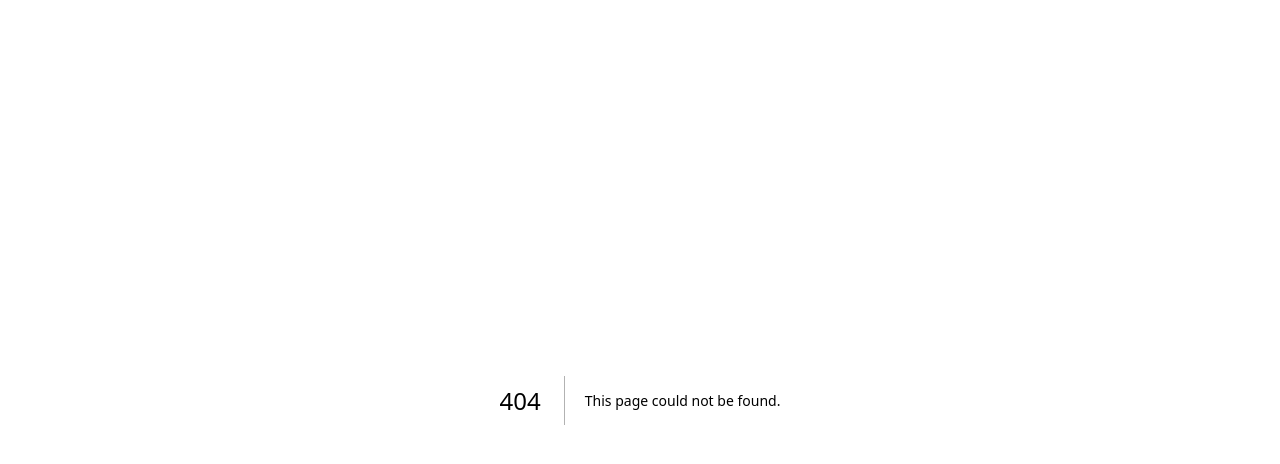
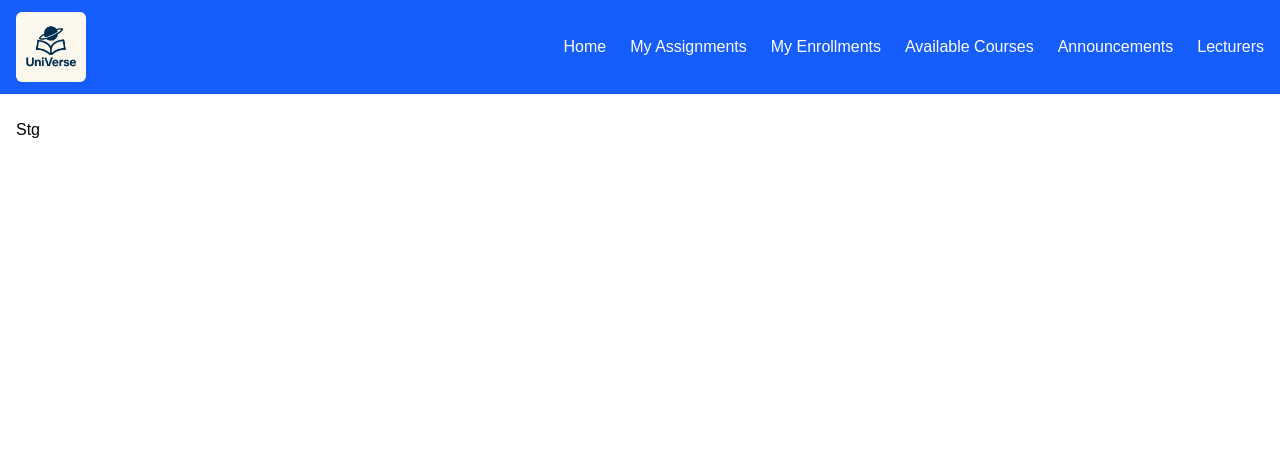
Before and after one commit to SibusiZW/UniVerse-portal, a Next.js app in the folder frontend/: page /dashboard in a window 1280 px wide. Before the commit this address had no page. Shown: the top 464 px of the page. Built offline with nearby package versions, Linux system fonts and the light colour scheme.

Commit message:
feat: create NavBar.tsx component for the Dashboard

```diff
--- /dev/null
+++ b/frontend/app/components/NavBar.tsx
@@ -0,0 +1,44 @@
+import Image from "next/image"
+import Link from "next/link"
+
+export default function NavBar()
+{
+    return (
+        <nav className="bg-blue-600 text-white py-3">
+            <div className="max-w-7xl mx-auto flex justify-between items-center px-4">
+                <div className="flex items-center space-x-2">
+                    <Image
+                        src={'/universe-logo.png'}
+                        width={70}
+                        height={70}
+                        alt="UniVerse logo"
+                        className="rounded-md"
+                    />
+
+                </div>
+
+                <div className="space-x-6">
+                    <Link href={'/dashboard'} className="hover:text-gray-300">
+                        Home
+                    </Link>
+                    <Link href={'/dashboard/assignments'} className="hover:text-gray-300">
+                        My Assignments
+                    </Link>
+                    <Link href={'/dashboard/enrollments'} className="hover:text-gray-300">
+                        My Enrollments
+                    </Link>
+                    <Link href={'/dashboard/courses'} className="hover:text-gray-300">
+                        Available Courses
+                    </Link>
+                    <Link  href={'/dashboard/announcements'} className="hover:text-gray-300">
+                        Announcements
+                    </Link>
+                    <Link href={'/dashboard/lecturers'} className="hover:text-gray-300">
+                        Lecturers
+                    </Link>
+                </div>
+            </div>
+        </nav>
+
+    )
+}
--- /dev/null
+++ b/frontend/app/dashboard/layout.tsx
@@ -0,0 +1,13 @@
+import NavBar from "../components/NavBar"
+
+export default function Dashboardlayout({ children } : Readonly<{ children: React.ReactNode }>)
+{
+    return (
+        <html lang="en">
+            <body>
+                <NavBar />
+                <main className="max-w-7xl mx-auto mt-6 px-4 text-black">{children}</main>
+            </body>
+        </html>
+    )
+}
--- /dev/null
+++ b/frontend/app/dashboard/page.tsx
@@ -0,0 +1,7 @@
+export default function DashboardMainPage() {
+    return (
+        <div>
+            <h1>Stg</h1>
+        </div>
+    )
+}
--- a/frontend/app/globals.css
+++ b/frontend/app/globals.css
@@ -20,7 +20,6 @@
 }
 
 body {
-  background: linear-gradient(135deg ,#7878e6, #3939b6);
   color: var(--foreground);
   font-family: Arial, Helvetica, sans-serif;
 }
--- a/frontend/app/layout.tsx
+++ b/frontend/app/layout.tsx
@@ -1,6 +1,6 @@
 import type { Metadata } from "next";
 import { Inter } from "next/font/google";
-import "./globals.css";
+import "./globals.css"
 
 const inter = Inter({subsets: ['latin']})
 
--- a/frontend/app/page.tsx
+++ b/frontend/app/page.tsx
@@ -1,6 +1,7 @@
 "use client";
 import Image from "next/image"
 import { useState } from "react";
+import { LogIn } from "lucide-react";
 
 export default function Home() {
 
@@ -26,6 +27,10 @@ export default function Home() {
           <form>
             <input className="p-4 w-75 border border-blue-300 rounded-md mb-4" placeholder="Enter student no. e.g, ST12345678" value={username} onChange={(e) => setUsername(e.target.value)} required/>
             <input className="p-4 w-75 border border-blue-300 rounded-md" placeholder="Enter password" value={password} onChange={(e) => setPassword(e.target.value)} required/>
+
+            <button className="w-full inline-flex items-center justify-center gap-2 py-2 px-4 bg-indigo-600 text-white font-medium rounded-lg hover:bg-indigo-700 transition duration-150 ease-in-out shadow-md mt-4 focus:outline-none focus:ring-2 focus:ring-indigo-500 focus:ring-offset-2" type="submit">
+              <LogIn size={20}/> Log In
+            </button>
           </form>
      </div>
     </div>
```
Also changed, not shown: 1 other file (tests, documents, lock files or other folders).
